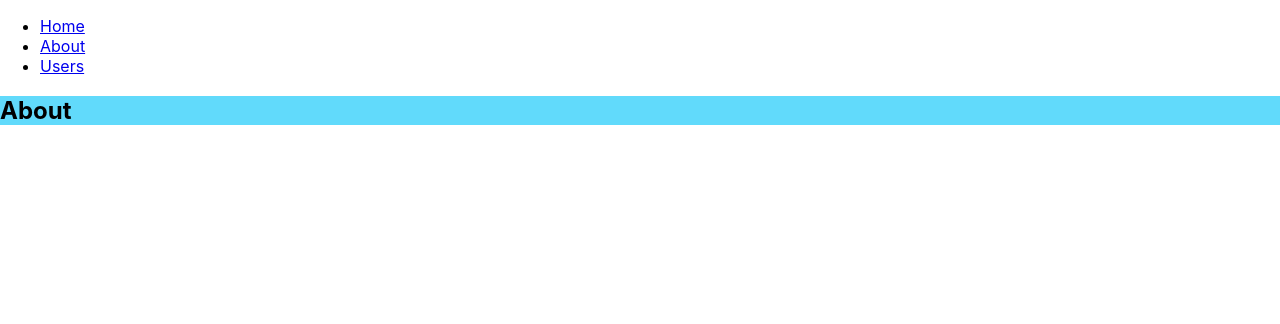
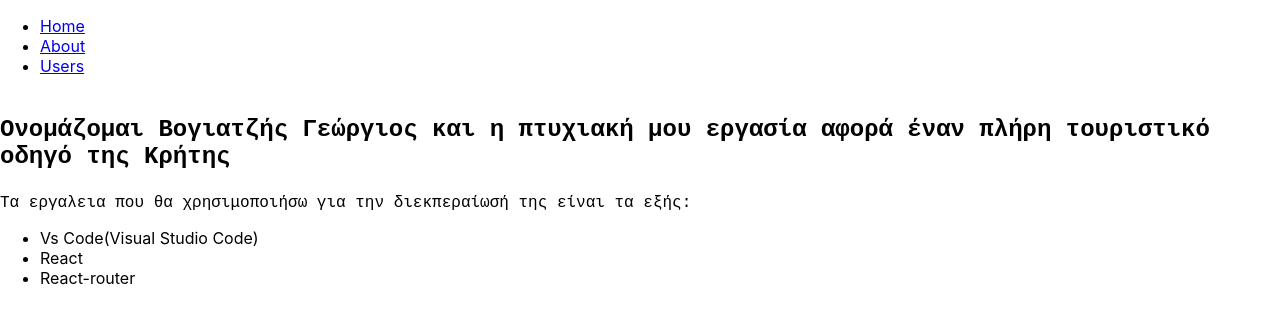
Before and after one commit to nikoskleidis/cretanTouristGuide, a React (Create React App) app: page /about in a window 1280 px wide. Shown: the top 324 px of the page. Built offline with nearby package versions, Linux system fonts and the light colour scheme.

Commit message:
Mia prwth allagh sto about page!!!

```diff
--- a/example.html
+++ /dev/null
@@ -1,5 +0,0 @@
-<html>
-    <head>
-        <h1>hey world</h1>
-    </head>
-</html>
--- a/src/Pages/About/index.js
+++ b/src/Pages/About/index.js
@@ -1,12 +1,27 @@
-import React from "react"
+import React from "react";
+//import photo from "./photo.png";//
 import "./styles.css"
+//console.log(photo);//
 
-function About() {
+
+function About_page() {
   return (
-    <div className={"About_wrapper"}>
-      <h2>About</h2>
+    <div className={"About_page"}>
+      <div class="p-gnwrimia">
+        <p>Ονομάζομαι Βογιατζής Γεώργιος και η πτυχιακή μου εργασία αφορά  έναν πλήρη τουριστικό οδηγό της Κρήτης</p>
+      </div>
+      <div class="p-ergaleia">
+        <p>Τα εργαλεια που θα χρησιμοποιήσω για την διεκπεραίωσή της είναι τα εξής:</p>
+        </div>
+      <ul>
+        <li>Vs Code(Visual Studio Code)</li>
+        <li>React</li>
+        <li>React-router</li>
+      </ul>
+
     </div>
   )
+
 }
 
-export default About
+export default About_page
--- a/src/Pages/About/styles.css
+++ b/src/Pages/About/styles.css
@@ -1,4 +1,16 @@
-.About_wrapper {
+.About_page{
     width: 100%;
-    background-color: #61dafb;
 }
+
+
+.p-gnwrimia{
+    font-family: 'Courier New', Courier, monospace;
+    font-size: 1.5em;
+    font-weight: bold;
+    float:right;
+}
+
+.p-ergaleia{
+    font-family: 'Courier New', Courier, monospace;
+    font-size: 1em;
+}
```
Also changed, not shown: photo.png (added).
